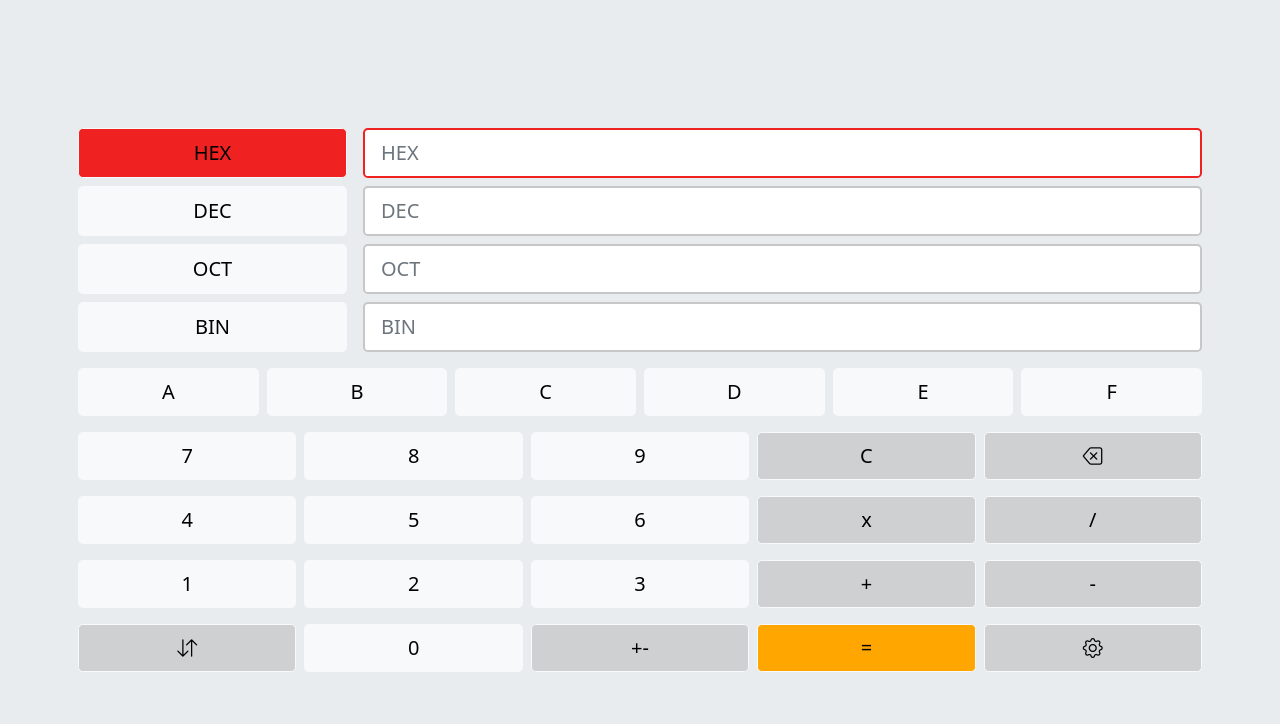
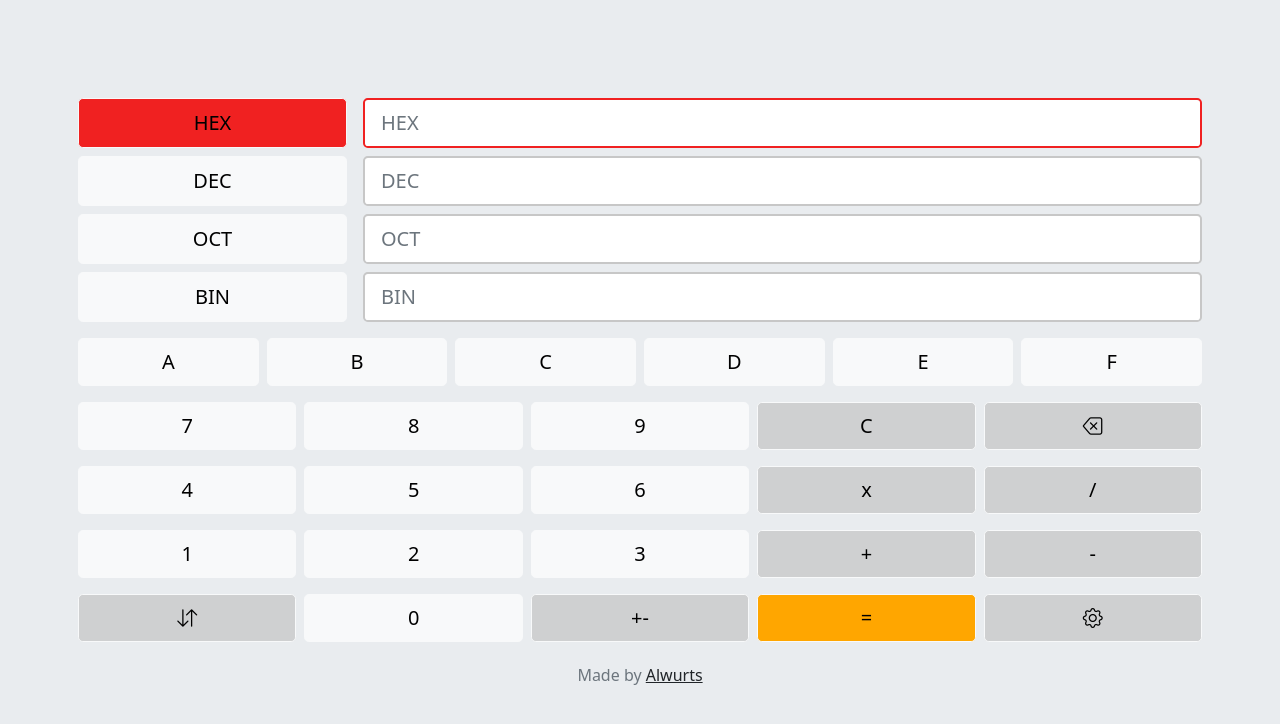
Before and after one commit to Alwurts/Hex-Calculator, a plain HTML site: page index.html in a window 1280 px wide. Drawn offline with Linux system fonts and the light colour scheme.

Commit message:
Added made by at footer

```diff
--- a/dark.css
+++ b/dark.css
@@ -50,3 +50,6 @@ button:disabled {
 .equals-button {
   background-color: rgb(255, 166, 0) !important;
 }
+
+
+a { color: rgb(199, 199, 199); }
--- a/index.html
+++ b/index.html
@@ -210,7 +210,18 @@
         </div>
       </div>
 
+      <div class="row py-3">
+        <div class="col">
+
+          <h6 class="text-center">
+            <large class="text-muted">Made by</large>
+            <a href="https://github.com/Alwurts/Hex-Calculator">Alwurts</a>
+          </h6>
+        </div>
+      </div>
+
     </div>
+
   </div>
   <script src="script.js" async defer></script>
 
--- a/light.css
+++ b/light.css
@@ -48,3 +48,5 @@ button:disabled {
 .equals-button {
   background-color: rgb(255, 166, 0) !important;
 }
+
+a { color: inherit; }
```
